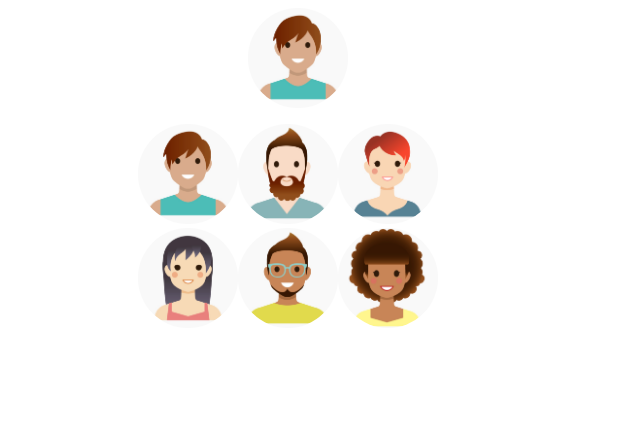
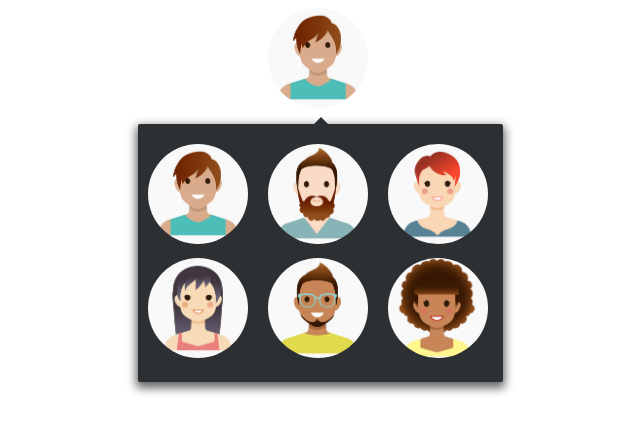
Before and after one commit to IlyaLisitsin/redux-avatar-switch, a React (Create React App) app: page / in a window 1280 px wide. Both pictures are taken after a click on the picture 640 px from the left and 58 px from the top of the page. Shown: the top 432 px of the page, without its empty margins (342-982 px from the left). Built offline with nearby package versions, Linux system fonts and the light colour scheme.

Commit message:
loading logics implemented

```diff
--- a/src/actions/index.js
+++ b/src/actions/index.js
@@ -1,3 +1,3 @@
 export const showPop = () => ({ type: 'SHOW_POP' })
 export const hidePop = () => ({ type: 'HIDE_POP' })
-export const setAvatar = (id) => ({ type: id, id })
+export const setAvatar = (id) => ({ type: id })
--- a/src/containers/Avatar.js
+++ b/src/containers/Avatar.js
@@ -5,28 +5,20 @@ import  AvatarPopUp from './AvatarPopUp'
 
 class Avatar extends React.Component {
 
-    componentDidUpdate(props) {
-        console.log('updated', props)
-
-    }
-
     popHandler = () => {
         const pop = document.querySelector('.avatar-popup')
         pop.classList.toggle('show')
     }
 
     render() {
-
-
-        console.log('activeAvatar in avaatar', this.props.activeAvatar)
-        const { picArr, activeAvatar } = this.props
+        const { picArr, activeAvatar, hidePop, setAvatar } = this.props
 
         return (
             <div className={'avatar-container'} >
-                <img className={'main-avatar'} src={picArr[this.props.activeAvatar]} onClick={this.popHandler}/>
-                <AvatarPopUp picArr={picArr}  hidePop={this.props.hidePop}
-                                              setAvatar={this.props.setAvatar}
-                                              popHandler={this.popHandler}
+                <img className={'main-avatar'} src={picArr[activeAvatar]} onClick={this.popHandler}/>
+                <AvatarPopUp picArr={picArr}
+                             setAvatar={setAvatar}
+                             popHandler={this.popHandler}
                 />
             </div>
         )
@@ -39,9 +31,6 @@ export default connect(
         activeAvatar: state.activeAvatar
     }),
     {
-        // changeAvatar: changeAvatar,
-        // showPop: showPop,
-        // hidePop: hidePop,
         setAvatar: setAvatar
     }
 )(Avatar)
--- a/src/containers/AvatarPopUp.js
+++ b/src/containers/AvatarPopUp.js
@@ -4,13 +4,18 @@ class AvatarPopUp extends React.Component {
 
     handleClick = (id, e) => {
         if (e.target.classList.contains('avatar-chosen')) return
-        // this.props.hidePop()
-        this.props.popHandler()
-        this.props.setAvatar(id)
-        const avatarList = document.querySelectorAll('.avatar-image img')
-        Array.from(avatarList).map(el => el.classList.remove('avatar-chosen'))
-        avatarList[id].classList.add('avatar-chosen')
+        const spinner = document.querySelectorAll('.spinner')
+        const curSpinner  = Array.from(spinner)[id]
+        curSpinner.classList.add('show')
 
+        setTimeout(() => {
+            this.props.popHandler()
+            this.props.setAvatar(id)
+            const avatarList = document.querySelectorAll('.avatar-image img')
+            Array.from(avatarList).map(el => el.classList.remove('avatar-chosen'))
+            avatarList[id].classList.add('avatar-chosen')
+            curSpinner.classList.remove('show')
+        }, 2000)
     }
 
     componentDidMount() {
@@ -19,7 +24,7 @@ class AvatarPopUp extends React.Component {
 
     render() {
 
-        const { picArr, selectedAvatarId } = this.props
+        const { picArr } = this.props
 
         return (
             <ul className={'avatar-popup'}>
@@ -27,7 +32,10 @@ class AvatarPopUp extends React.Component {
                     picArr.map((el, index) => {
                         return (
                             <li className={'avatar-image'}>
-                                <img src={el} key={index} onClick={(e) => this.handleClick(index, e)}/>
+                               <div className={'list-item'}>
+                                   <div className={'spinner'}/>
+                                   <img src={el} key={index} onClick={(e) => this.handleClick(index, e)}/>
+                               </div>
                             </li>
                         )
                     })
--- a/src/index.css
+++ b/src/index.css
@@ -1,7 +1,24 @@
+* {
+    box-sizing: border-box;
+}
+
 span {
     margin-top: 20px;
     display: inline-block;
     min-width: 80px;
+}
+
+img {
+    height: 100px;
+    width: auto;
+    cursor: pointer;
+    border-radius: 50%;
+    transition: .3s;
+}
+
+
+img:hover {
+    border: 1px solid red;
 }
 
 .avatar-container {
@@ -11,41 +28,124 @@ span {
 
 .avatar-popup {
     display: none;
+    width: 365px;
+    background-color: #2c3033;
+    padding: 10px;
+    padding-top: 20px;
+    border-radius: 2px;
+    box-shadow: 0 4px 10px 2px #666;
+    position: relative;
+}
+
+.avatar-popup::after {
+    content: "";
+    position: absolute;
+    top: -7px;
+    left: 50%;
+    margin-left: -8px;
+    width: 0;
+    height: 0;
+    z-index: 150;
+    border-style: solid;
+    border-width: 0 8px 8px;
+    border-color: transparent transparent #2c3033;
 }
 
 .avatar-popup.show {
     display: block;
 }
 
-* {
-    box-sizing: border-box;
+.avatar-popup img:hover {
+    border: none;
+    transform: scale(.8);
+    transition: transform .3s;
+}
+
+li {
+    list-style: none;
+    display: inline-block;
+    margin-bottom: 10px;
 }
 
 .main-avatar {
     display: block;
     margin: 0 auto;
+    position: relative;
+    left: 20px;
 }
 
-img {
-    height: 100px;
-    width: auto;
-    cursor: pointer;
-    border-radius: 50%;
-}
-
-img:hover {
-    border: 1px solid red;
-}
-
-ul {
-    padding: 0;
-}
-
-li {
-    list-style: none;
-    display: inline-block;
-}
 
 .avatar-chosen {
     cursor: not-allowed
 }
+
+.list-item {
+    margin-right: 20px;
+    position: relative;
+    z-index: 15;
+}
+
+li:nth-child(3n + 3) .list-item {
+    margin-right: 0;
+}
+
+.list-item:after {
+    content: "";
+    position: absolute;
+    left: 0;
+    right: 0;
+    top: 0;
+    bottom: 0;
+    z-index: -15;
+    border-radius: 50%;
+    background-color: #7aa1b2;
+    opacity: 0;
+}
+
+.spinner {
+    content: "";
+    position: absolute;
+    left: -4px;
+    right: -5px;
+    top: -4px;
+    bottom: 0px;
+    background-color: #de5959;
+    z-index: -5;
+    border-radius: 50%;
+    overflow: hidden;
+    display: none;
+}
+
+
+.spinner.show {
+    display: block;
+}
+
+.spinner::after {
+    content: "";
+    position: absolute;
+    left: 50%;
+    top: 50%;
+    height: 100%;
+    width: 30px;
+    margin-left: -30px;
+    background-color: #5caeff;
+    -webkit-transform-origin: top right;
+    transform-origin: top right;
+    -webkit-transform: rotate(45deg);
+    transform: rotate(45deg);
+    -webkit-animation: avatar-spinner-animation 1s linear infinite;
+    animation: avatar-spinner-animation 1s linear infinite;
+}
+
+@keyframes avatar-spinner-animation {
+    0% {
+        -webkit-transform: rotate(45deg);
+        transform: rotate(45deg)
+    }
+
+    to {
+        -webkit-transform: rotate(405deg);
+        transform: rotate(405deg)
+    }
+}
--- a/src/reducers/activeAvatar.js
+++ b/src/reducers/activeAvatar.js
@@ -1,5 +1,5 @@
 const activeAvatar = (state = 0, action) => {
-    // console.log('tick', state)
+
     switch(action.type) {
         case 1 :
             return 1
--- a/src/reducers/index.js
+++ b/src/reducers/index.js
@@ -1,9 +1,7 @@
 import { combineReducers } from 'redux'
-import popup from './popup'
 import activeAvatar from './activeAvatar'
 
 const appReducers = combineReducers({
-  popup,
   activeAvatar
 })
 
--- a/src/reducers/popup.js
+++ /dev/null
@@ -1,12 +0,0 @@
-const popup = (state = false, action) => {
-    switch(action.type) {
-        case 'SHOW_POP':
-            return true
-        case 'HIDE_POP':
-            return false
-        default:
-            return false
-    }
-}
-
-export default popup;
--- a/src/reducers/setAvatar.js
+++ b/src/reducers/setAvatar.js
@@ -1,5 +1,4 @@
 const setAvatar = (state = 0, action) => {
-    // console.log('tick', state)
     switch(action.type) {
         case 'START':
             return false
```
Also changed, not shown: src/reducers/tick.js (deleted, +0 -13 lines), src/reducers/timering.js (deleted, +0 -13 lines).
